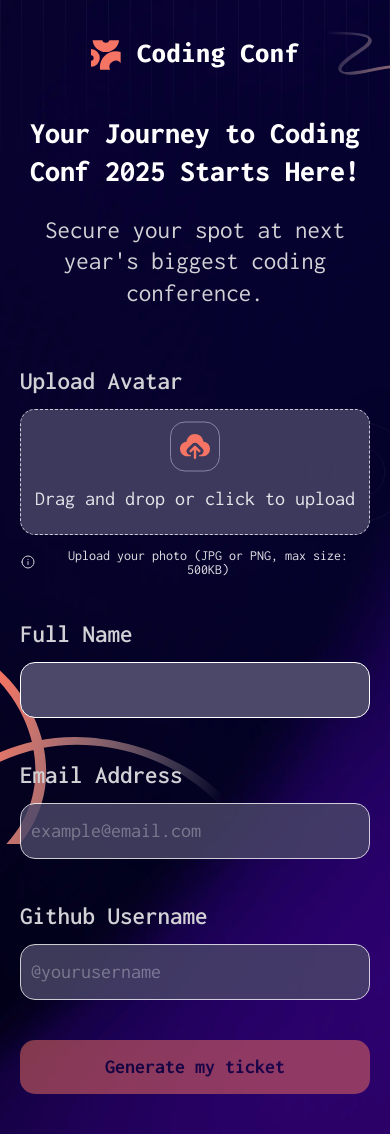
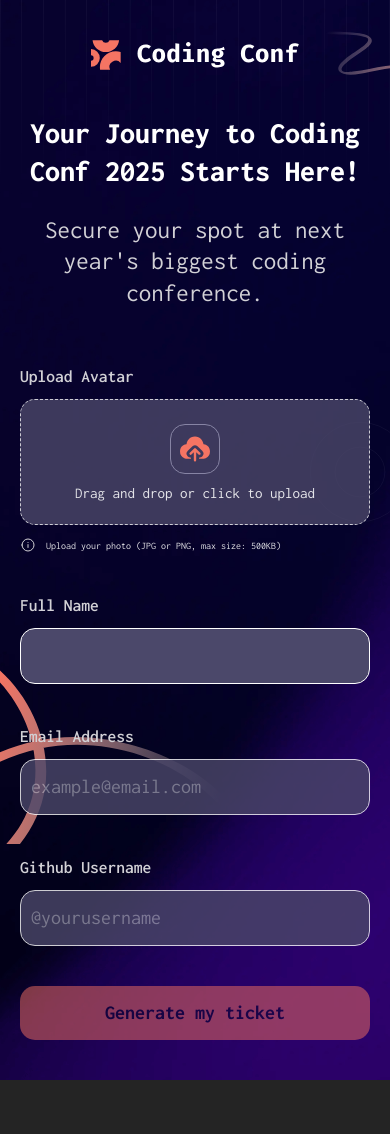
Before and after one commit to jelenkoo10/conference-ticket-generator, a React (Vite) app: page / in a window 390 px wide. After the commit the page ends 1080 px from the top, so only its background shows below. Built offline with nearby package versions, Linux system fonts and the light colour scheme.

Commit message:
Finishing layouts for different screen widths

```diff
--- a/src/components/Error.jsx
+++ b/src/components/Error.jsx
@@ -4,7 +4,7 @@ export default function Error({ errorMessage }) {
   return (
     <div className="flex gap-2 items-center mt-2 mb-8 text-[14px]">
       <img src={IconErrorInfo} alt="Info icon" />
-      <span className="text-[var(--orange-700)] leading-none mt-0.5">
+      <span className="text-[var(--orange-700)] leading-none mt-0.5 max-[400px]:text-[10px]">
         {errorMessage}
       </span>
     </div>
--- a/src/components/TicketCard.jsx
+++ b/src/components/TicketCard.jsx
@@ -5,15 +5,21 @@ import GithubIcon from "../../assets/images/icon-github.svg";
 export default function TicketCard({ name, github, avatar }) {
   return (
     <div
-      className="relative w-full aspect-[2.143] bg-cover bg-no-repeat bg-center"
+      className="relative w-full max-w-[500px] aspect-[2.143] bg-cover bg-no-repeat bg-center"
       style={{ backgroundImage: `url(../../assets/images/pattern-ticket.svg)` }}
     >
-      <div className="absolute inset-0 p-4 flex flex-col justify-between gap-4">
-        <div className="flex items-center gap-3">
-          <img src={LogoMark} alt="Logo" className="w-8 h-8" />
+      <div className="absolute inset-0 p-4 flex flex-col justify-between gap-4 max-[360px]:gap-2">
+        <div className="flex items-center lg:items-start gap-3">
+          <img
+            src={LogoMark}
+            alt="Logo"
+            className="w-8 h-8 max-[420px]:w-6 max-[420px]:h-6"
+          />
           <div className="text-left">
-            <span className="block text-lg font-bold">Coding Conf</span>
-            <span className="block text-sm text-gray-500">
+            <span className="block text-lg max-[420px]:text-sm sm:text-xl lg:text-2xl font-bold">
+              Coding Conf
+            </span>
+            <span className="block text-sm max-[420px]:text-[12px] text-gray-400">
               Jan 31, 2025 / Austin, TX
             </span>
           </div>
@@ -23,18 +29,23 @@ export default function TicketCard({ name, github, avatar }) {
           <img
             src={avatar}
             alt={`Avatar of ${name}`}
-            className="w-10 h-10 object-cover rounded-md shadow-lg"
+            className="w-10 h-10 max-[420px]:w-7 max-[420px]:h-7 lg:w-16 lg:h-16 object-cover rounded-md shadow-lg"
           />
           <div className="text-left">
-            <span className="text-xl font-semibold">{name}</span>
-            <div className="flex items-center gap-2 text-sm text-gray-600">
-              <img src={GithubIcon} alt="Github Icon" className="w-5 h-5" />
-              <span>{github}</span>
+            <span className="text-lg max-[420px]:text-sm lg:text-xl font-semibold">
+              {name}
+            </span>
+            <div className="flex items-center gap-2 text-sm text-gray-400">
+              <img
+                src={GithubIcon}
+                alt="Github Icon"
+                className="w-5 h-5 max-[420px]:w-4 max-[420px]:h-4"
+              />
+              <span className="max-[420px]:text-xs">{github}</span>
             </div>
           </div>
         </div>
-
-        <div className="rotate-90 absolute right-1.5 top-[50%] translate-y-[-50%]">
+        <div className="rotate-90 absolute right-1.5 max-[420px]:right-0 top-[50%] translate-y-[-50%] text-gray-400 lg:text-xl">
           #{Math.round(Math.random() * 100000)}
         </div>
       </div>
--- a/src/pages/TicketForm.jsx
+++ b/src/pages/TicketForm.jsx
@@ -98,20 +98,23 @@ export default function TicketForm({ submitForm }) {
   return (
     <section className="px-4 py-8 flex flex-col items-center justify-center text-center gap-5 relative z-10">
       <Logo />
-      <p className="text-[color:var(--neutral-0)] font-extrabold text-2xl mt-4 leading-tight">
+      <p className="text-[color:var(--neutral-0)] font-extrabold text-2xl lg:text-4xl xl:text-5xl lg:w-[850px] mt-4 leading-tight">
         Your Journey to Coding Conf 2025 Starts Here!
       </p>
       <p className="text-[var(--neutral-300)] text-xl leading-tight">
         Secure your spot at next year's biggest coding conference.
       </p>
-      <form onSubmit={handleSubmit} className="w-full mt-6">
+      <form
+        onSubmit={handleSubmit}
+        className="w-full md:w-[500px] md:mx-auto mt-6"
+      >
         <div className="relative w-full">
           <Input
             type="file"
             name="avatar"
             labelText="Upload Avatar"
-            inputClass="block w-full opacity-80 rounded-xl px-2 py-10 border border-dashed border-white bg-[var(--neutral-700)] text-[rgba(0,0,0,0)]"
-            labelClass="text-xl font-semibold text-left block mb-2 text-[var(--neutral-300)]"
+            inputClass="block w-full opacity-80 rounded-xl px-2 py-10 sm:py-14 border border-dashed border-white bg-[var(--neutral-700)] hover:bg-[var(--neutral-500)] text-[rgba(0,0,0,0)] focus:outline focus:outline-white focus:outline-offset-2"
+            labelClass="text-xl font-semibold text-left block mb-2 text-[var(--neutral-300)] max-[400px]:text-sm"
             value={formData.avatar}
             onChange={handleChange}
             error={avatarError}
@@ -121,7 +124,7 @@ export default function TicketForm({ submitForm }) {
               <img
                 src={formData.avatarPreview}
                 alt="Uploaded avatar"
-                className="w-10 h-10 object-cover rounded-xl border border-[var(--neutral-500)]"
+                className="w-10 h-10 sm:w-14 sm:h-14 object-cover rounded-xl border border-[var(--neutral-500)]"
               />
               <div className="flex gap-2 mt-1 pointer-events-auto">
                 <button
@@ -144,8 +147,8 @@ export default function TicketForm({ submitForm }) {
             </div>
           ) : (
             <div
-              className={`absolute  left-[50%] translate-[-50%] flex flex-col gap-3 items-center pointer-events-none w-full ${
-                !avatarError ? "top-[60%]" : "top-[52%]"
+              className={`absolute left-[50%] translate-[-50%] flex flex-col max-[400px]:gap-2 gap-3 items-center pointer-events-none w-full ${
+                !avatarError ? "top-[62%]" : "top-[52%]"
               }`}
             >
               <img
@@ -153,14 +156,16 @@ export default function TicketForm({ submitForm }) {
                 alt="Upload icon"
                 className="w-10 p-1 border border-[var(--neutral-500)] rounded-xl"
               />
-              <span>Drag and drop or click to upload</span>
+              <span className="max-[400px]:text-xs">
+                Drag and drop or click to upload
+              </span>
             </div>
           )}
         </div>
         {!formData.avatarPreview && !avatarError && (
           <div className="flex gap-2 items-center mt-[-28px] mb-8 text-[14px]">
             <img src={IconInfo} alt="Info icon" />
-            <span className="leading-none mt-0.5">
+            <span className="leading-none min-[380px]:mt-0.5 max-[400px]:text-[10px]">
               Upload your photo (JPG or PNG, max size: 500KB)
             </span>
           </div>
@@ -169,8 +174,8 @@ export default function TicketForm({ submitForm }) {
           type="text"
           name="full_name"
           labelText="Full Name"
-          inputClass="block w-full rounded-xl px-2 py-3 border border-white bg-[var(--neutral-700)]"
-          labelClass="text-xl font-semibold text-left block mb-2 text-[var(--neutral-300)]"
+          inputClass="block w-full rounded-xl px-2 py-3 border border-white bg-[var(--neutral-700)] hover:bg-[var(--neutral-500)] focus:outline focus:outline-white focus:outline-offset-2"
+          labelClass="text-xl font-semibold text-left block mb-2 text-[var(--neutral-300)] max-[400px]:text-sm"
           value={formData.full_name}
           onChange={handleChange}
           error={
@@ -184,8 +189,8 @@ export default function TicketForm({ submitForm }) {
           name="email"
           placeholder="example@email.com"
           labelText="Email Address"
-          inputClass="block w-full opacity-80 rounded-xl px-2 py-3 border border-white bg-[var(--neutral-700)]"
-          labelClass="text-xl font-semibold text-left block mb-2 text-[var(--neutral-300)]"
+          inputClass="block w-full opacity-80 rounded-xl px-2 py-3 border border-white bg-[var(--neutral-700)] hover:bg-[var(--neutral-500)] focus:outline focus:outline-white focus:outline-offset-2"
+          labelClass="text-xl font-semibold text-left block mb-2 text-[var(--neutral-300)] max-[400px]:text-sm"
           value={formData.email}
           onChange={handleChange}
           error={
@@ -199,8 +204,8 @@ export default function TicketForm({ submitForm }) {
           name="github_username"
           placeholder="@yourusername"
           labelText="Github Username"
-          inputClass="block w-full opacity-80 rounded-xl px-2 py-3 border border-white bg-[var(--neutral-700)]"
-          labelClass="text-xl font-semibold text-left block mb-2 text-[var(--neutral-300)]"
+          inputClass="block w-full opacity-80 rounded-xl px-2 py-3 border border-white bg-[var(--neutral-700)] hover:bg-[var(--neutral-500)] focus:outline focus:outline-white focus:outline-offset-2"
+          labelClass="text-xl font-semibold text-left block mb-2 text-[var(--neutral-300)] max-[400px]:text-sm"
           value={formData.github_username}
           onChange={handleChange}
           error={
--- a/src/pages/TicketPage.jsx
+++ b/src/pages/TicketPage.jsx
@@ -5,16 +5,16 @@ export default function Ticket({ data }) {
   const { avatar, avatarPreview, full_name, email, github_username } = data;
 
   return (
-    <section className="px-4 py-8 flex flex-col items-center justify-center text-center gap-5 relative z-10">
+    <section className="px-4 py-8 flex flex-col items-center justify-center text-center gap-5 md:gap-8 relative z-10">
       <Logo />
-      <p className="text-[color:var(--neutral-0)] font-bold text-2xl">
+      <p className="text-[color:var(--neutral-0)] font-bold text-2xl lg:text-4xl xl:text-6xl lg:w-[850px] lg:mt-4">
         Congrats,{" "}
         <span className="bg-gradient-to-r from-[hsl(7,86%,67%)] to-[hsl(0,0%,100%)] bg-clip-text text-transparent">
           {full_name}
         </span>
         ! Your ticket is ready.
       </p>
-      <p className="px-4 text-[var(--neutral-300)]">
+      <p className="px-4 text-[var(--neutral-300)] md:w-[600px] lg:w-[500px] lg:mb-12">
         We've emailed your ticket to{" "}
         <span className="text-[var(--orange-700)]">{email}</span> and will send
         updates in the run up to the event.
```
